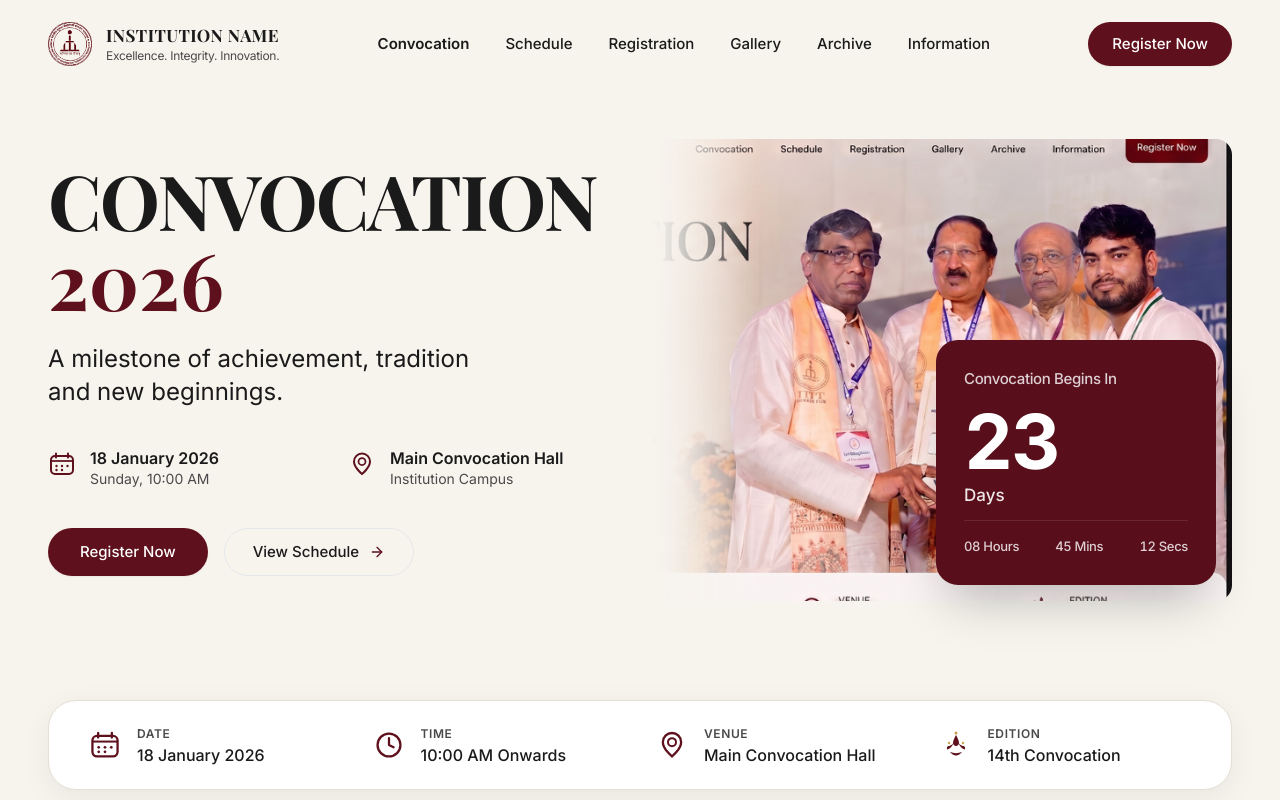
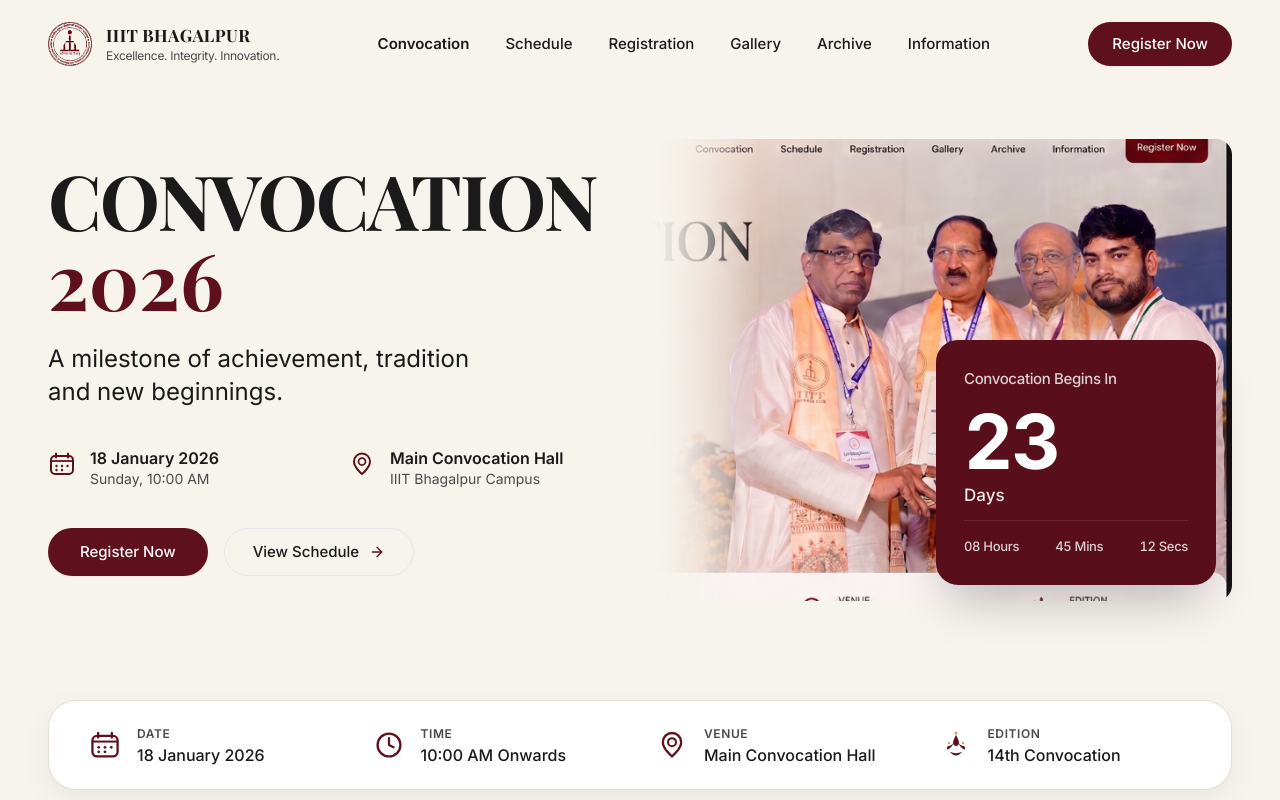
Before and after one commit to code-yashkumar/Convocation-iiitbh, a React (Vite) app: page / in a window 1280 px wide. Shown: the top 800 px of the page. Built offline with nearby package versions, Linux system fonts and the light colour scheme; a web font is replaced by a local one.

Commit message:
Update institution name to IIIT Bhagalpur in navigation and hero meta

```diff
--- a/src/components/layout/NavBar.jsx
+++ b/src/components/layout/NavBar.jsx
@@ -65,12 +65,12 @@ export function NavBar() {
         <Link
           to="/"
           className="flex items-center gap-3.5 group focus-visible:outline-none"
-          aria-label="Institution Convocation Portal Home"
+          aria-label="IIIT Bhagalpur Convocation Portal Home"
         >
           <InstitutionCrest className="w-11 h-11" />
           <div className="flex flex-col">
             <span className="font-display font-bold text-[17px] tracking-wide text-charcoal-900 leading-tight">
-              INSTITUTION NAME
+              IIIT BHAGALPUR
             </span>
             <span className="font-body text-[12px] text-charcoal-600 tracking-tight leading-tight mt-0.5">
               Excellence. Integrity. Innovation.
--- a/src/sections/Hero/index.jsx
+++ b/src/sections/Hero/index.jsx
@@ -92,7 +92,7 @@ export function Hero() {
                     Main Convocation Hall
                   </span>
                   <span className="font-body text-charcoal-600 text-[13px] sm:text-[14px] leading-tight mt-0.5">
-                    Institution Campus
+                    IIIT Bhagalpur Campus
                   </span>
                 </div>
               </div>
```
